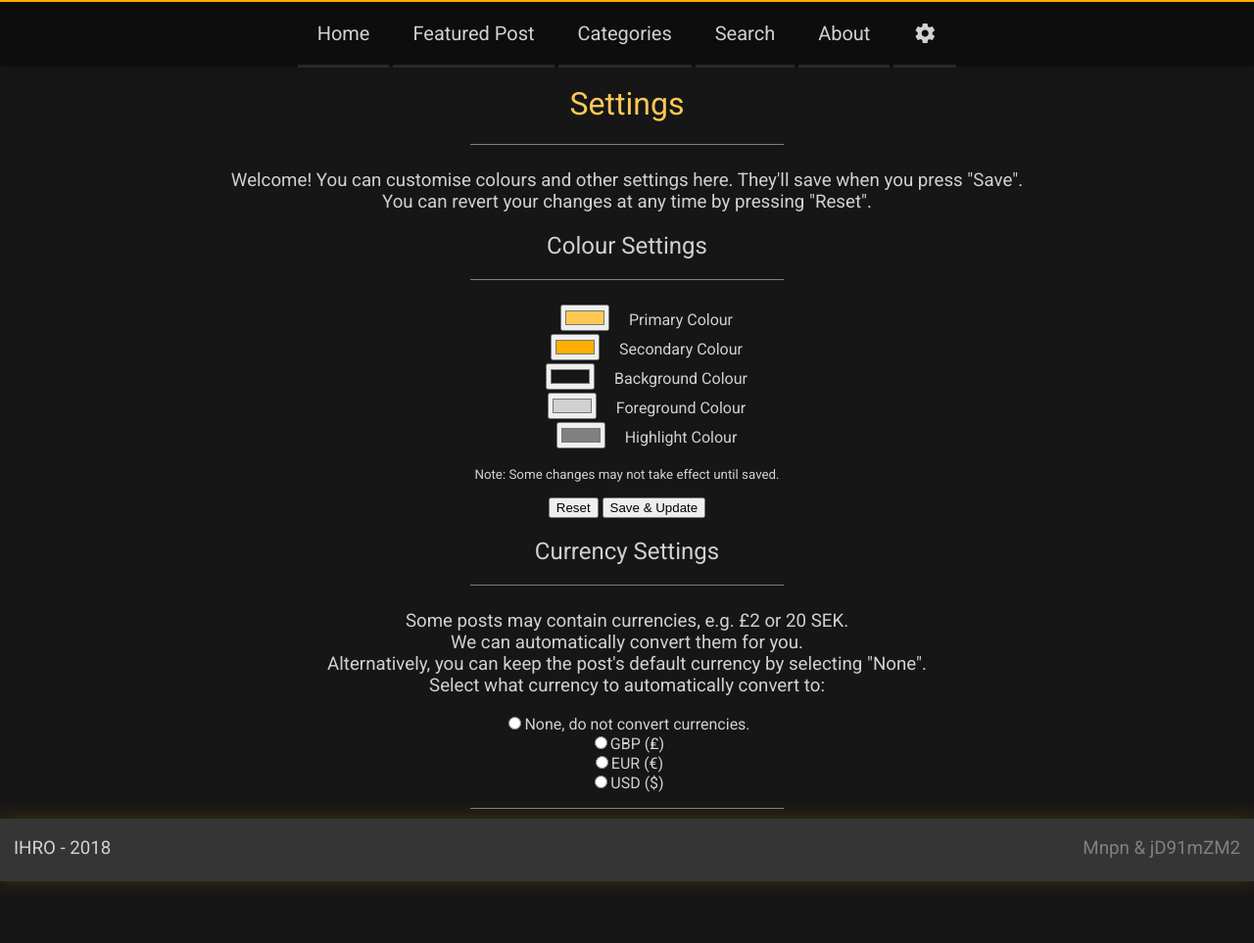
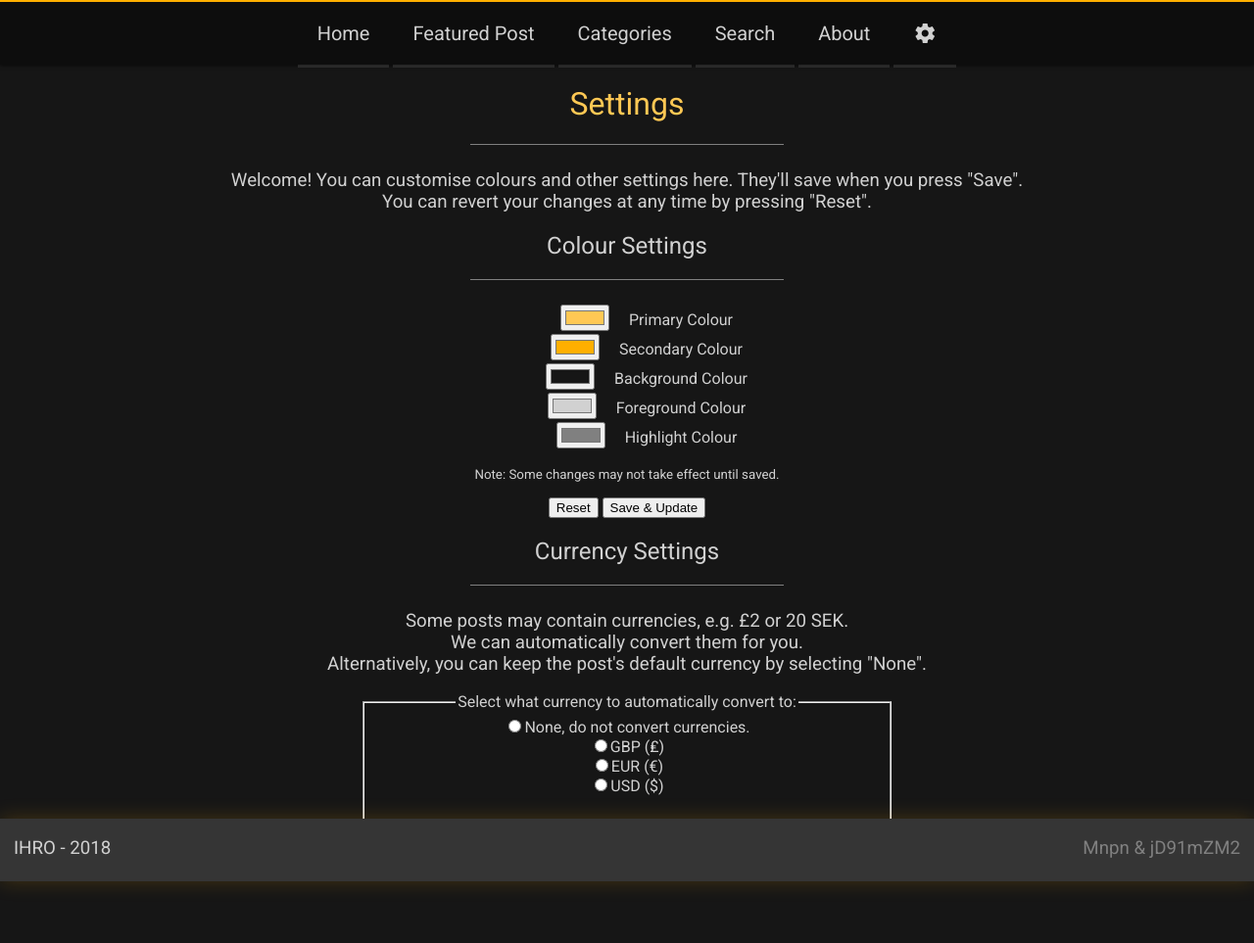
Before and after one commit to jaka2015/I-Hate-Restrictions-Online, a Jekyll site: the page built from settings.html, in a window 1280 px wide. Shown: the whole page at 98% size. Built offline with Jekyll 4.4.1, drawn with Linux system fonts in a browser that asks for light colours; before the commit the page ends 940 px from its top, so only the background shows below that.

Commit message:
Design Improvements

```diff
--- a/settings.html
+++ b/settings.html
@@ -5,8 +5,7 @@ layout: default
 <h1>Settings</h1>
 <div class="short"><hr /></div>
 <h3>
-	Welcome! You can customise colours and other settings here. They'll save when you press "Save".
-	<br />
+	Welcome! You can customise colours and other settings here. They'll save when you press "Save".<br />
 	You can revert your changes at any time by pressing "Reset".
 </h3>
 <h2>Colour Settings</h2>
@@ -30,14 +29,16 @@ layout: default
 	Some posts may contain currencies, e.g. £2 or 20 SEK.<br />
 	We can automatically convert them for you.<br />
 	Alternatively, you can keep the post's default currency by selecting "None".<br />
-	Select what currency to automatically convert to:
 </h3>
+<fieldset>
+	<legend>Select what currency to automatically convert to:</legend>
 	<form id="currency">
 		<label><input type="radio" name="currency" value="original" />None, do not convert currencies.</label><br />
 		<label><input type="radio" name="currency" value="gbp" />GBP (₤)</label><br />
 		<label><input type="radio" name="currency" value="eur" />EUR (€)</label><br />
 		<label><input type="radio" name="currency" value="usd" />USD ($)</label>
 	</form>
+</fieldset>
 <div class="short" style="padding-bottom: 25px"><hr /></div>
 
 <script>
--- a/style.css
+++ b/style.css
@@ -112,6 +112,11 @@ li {
 
 ul input {
 	margin-right: 20px;
+}
+
+fieldset {
+	width: 40%;
+	margin: auto;
 }
 
 /* Footer */
```
Lines whose indentation alone changed are shown as unchanged.
